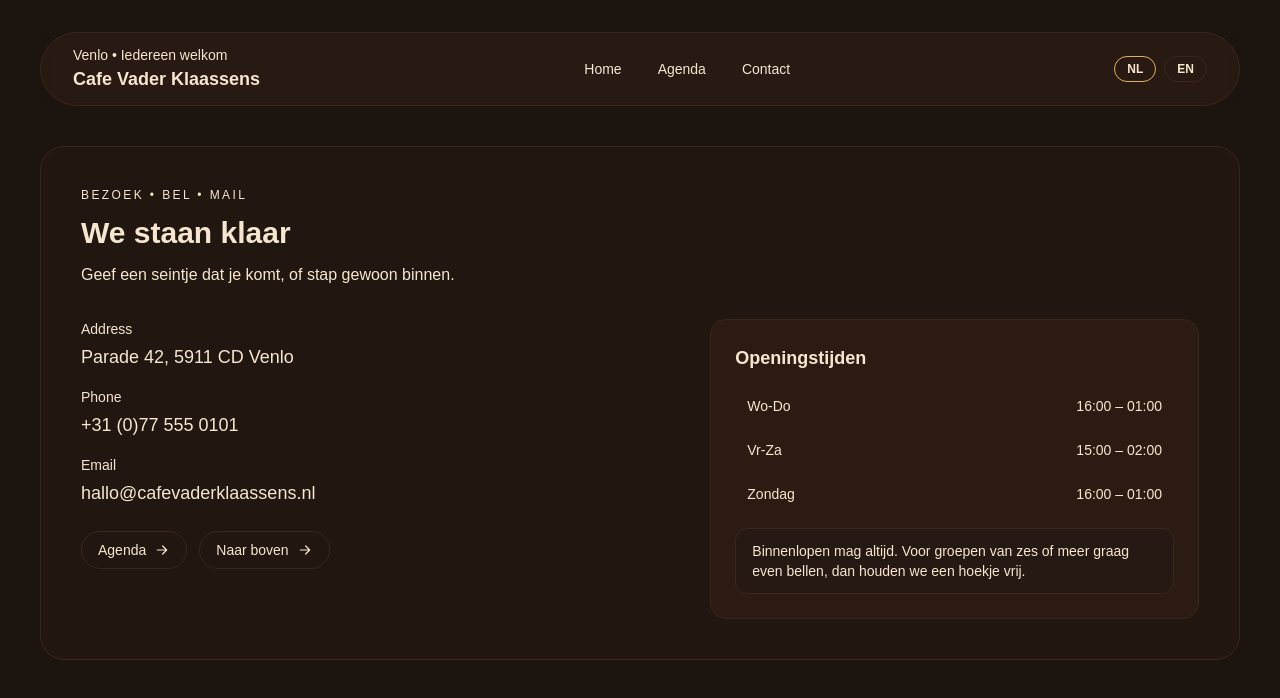
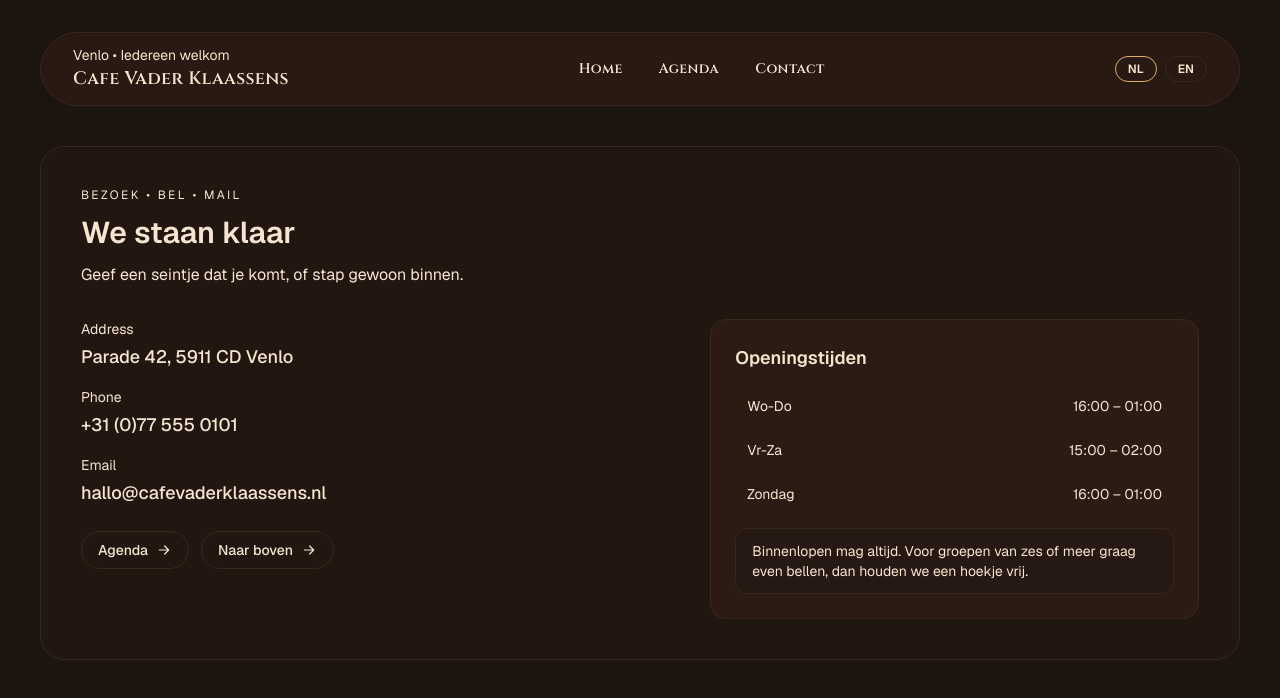
Before and after one commit to gijs-ve/projectVk, a Next.js app in the folder client/: page /contact in a window 1280 px wide. Shown: the top 698 px of the page. Built offline with nearby package versions, Linux system fonts and the light colour scheme.

Commit message:
feat: new header font

```diff
--- a/client/app/components/layout/Header.tsx
+++ b/client/app/components/layout/Header.tsx
@@ -21,11 +21,11 @@
       <Link href="/" className="flex items-center gap-3" aria-label="Go to home">
         <div className="leading-tight">
           <p className="text-sm text-brand-textMuted">{strapline}</p>
-          <p className="text-lg font-semibold">{pubName}</p>
+          <p className="text-lg font-semibold font-display tracking-[0.02em]">{pubName}</p>
         </div>
       </Link>
 
-      <nav className="hidden items-center gap-1 text-sm font-medium md:flex">
+      <nav className="hidden items-center gap-1 text-sm font-semibold font-display tracking-[0.03em] md:flex">
         {navItems.map((item) => (
           <Link
             key={item.label}
@@ -94,7 +94,7 @@
             <Link
               key={item.label}
               href={resolveHref(item.href)}
-              className="rounded-xl px-3 py-3 text-base text-brand-text transition-colors hover:bg-white/5 focus-visible:outline focus-visible:outline-2 focus-visible:outline-brand-accent"
+              className="rounded-xl px-3 py-3 text-base text-brand-text font-display tracking-[0.03em] transition-colors hover:bg-white/5 focus-visible:outline focus-visible:outline-2 focus-visible:outline-brand-accent"
             >
               {item.label}
             </Link>
--- a/client/app/globals.css
+++ b/client/app/globals.css
@@ -20,6 +20,7 @@
   --color-brand-glow: #f2c77f;
   --font-sans: var(--font-geist-sans);
   --font-mono: var(--font-geist-mono);
+  --font-display: var(--font-cinzel);
 }
 
 @media (prefers-color-scheme: dark) {
@@ -32,5 +33,5 @@
 body {
   background: var(--background);
   color: var(--foreground);
-  font-family: Arial, Helvetica, sans-serif;
+  font-family: var(--font-geist-sans), Arial, Helvetica, sans-serif;
 }
--- a/client/app/layout.tsx
+++ b/client/app/layout.tsx
@@ -1,5 +1,5 @@
 import type { Metadata } from "next";
-import { Geist, Geist_Mono } from "next/font/google";
+import { Cinzel, Geist, Geist_Mono } from "next/font/google";
 import "./globals.css";
 
 const geistSans = Geist({
@@ -10,6 +10,12 @@
 const geistMono = Geist_Mono({
   variable: "--font-geist-mono",
   subsets: ["latin"],
+});
+
+const cinzel = Cinzel({
+  variable: "--font-cinzel",
+  subsets: ["latin"],
+  weight: ["400", "600", "700"],
 });
 
 export const metadata: Metadata = {
@@ -25,7 +31,7 @@
   return (
     <html lang="en">
       <body
-        className={`${geistSans.variable} ${geistMono.variable} antialiased`}
+        className={`${geistSans.variable} ${geistMono.variable} ${cinzel.variable} antialiased`}
       >
         {children}
       </body>
--- a/client/tailwind.config.ts
+++ b/client/tailwind.config.ts
@@ -48,6 +48,7 @@
       fontFamily: {
         sans: "var(--font-geist-sans)",
         mono: "var(--font-geist-mono)",
+        display: "var(--font-cinzel)",
       },
     },
   },
```
